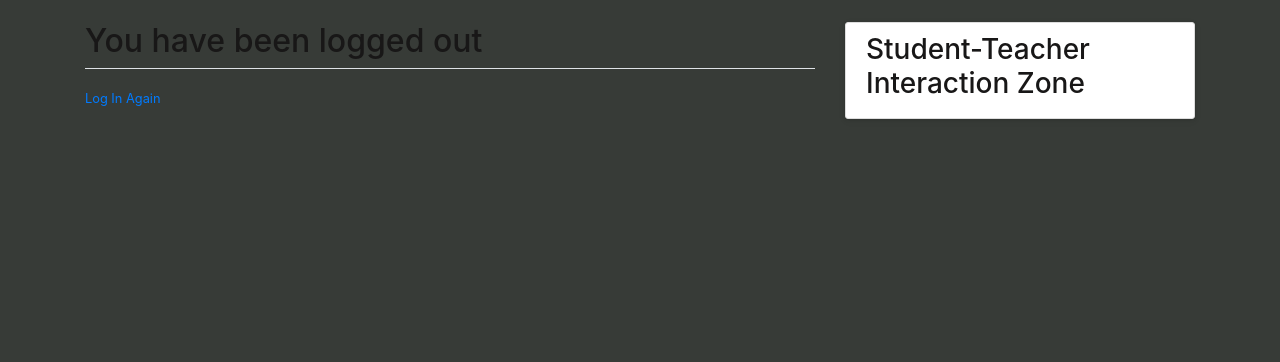
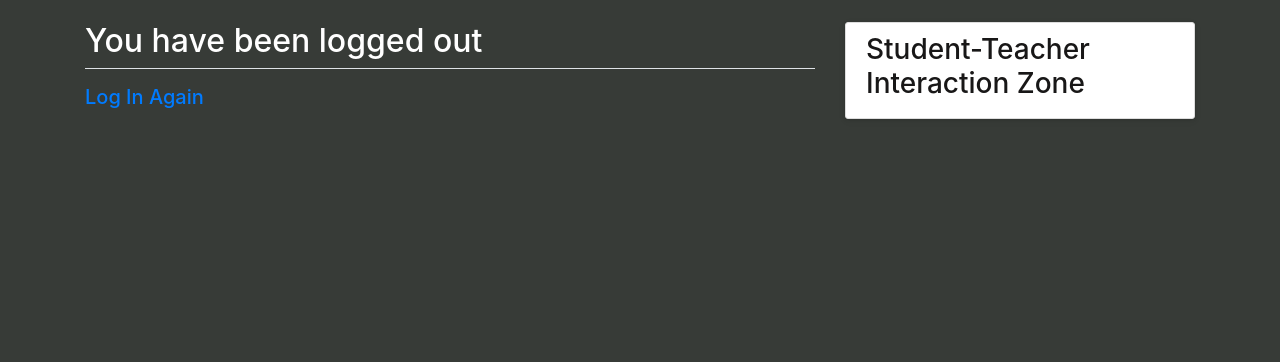
Before and after one commit to Turwash/EduConnectHub, a Django app: template users/templates/users/logout.html in a window 1280 px wide. Shown: the part 58-420 px from the top of the page. Run offline with Django 3.2, Linux system fonts and the light colour scheme; the template is opened without the code that fills it, so the values that code supplies are empty; some libraries are stand-ins or nearby versions.

Commit message:
Add files via upload

```diff
--- a/users/models.py
+++ b/users/models.py
@@ -11,9 +11,9 @@
 
 WING = [
 
-    ('ARMY','ARMY'),
-    ('NAVAL','NAVAL'),
-    ('AIR FORCE','AIR FORCE')
+    ('STUDENT','STUDENT'),
+    ('FACULTY','FACULTY'),
+    ('ADMIN','ADMIN')
 
 ]
 
--- a/users/templates/users/logout.html
+++ b/users/templates/users/logout.html
@@ -3,10 +3,10 @@
   <title>logged out - "EduConnectHub"</title>
 {% endblock %}
  {% block content %}
-<h2>You have been logged out</h2>
+<h2 class="logout">You have been logged out</h2>
 <div class="border-top pt-3 pb-3">
-    <small class="text-muted">
+    <h5 class="text-muted">
         <a href="{% url 'login' %}">Log In Again</a>
-    </small>
+    </h5>
 </div>
 {% endblock content %}
--- a/users/templates/users/profile.html
+++ b/users/templates/users/profile.html
@@ -146,8 +146,8 @@
 	    </article>
 	{% empty %}
 		{% if user_id == request.user %}
-			<p>To add post click Add Post button.</p>
-			<p>To add or edit more information on your profile click on pencil icon.</p>
+			<p class="profilee">To add post click Add Post button.</p>
+			<p class="profilee">To add or edit more information on your profile click on pencil icon.</p>
 			<br>
 		{% endif %}
     {% endfor %}
--- a/users/templates/users/register.html
+++ b/users/templates/users/register.html
@@ -12,7 +12,7 @@
             {{ form|crispy }}
         </fieldset>
         <div class="form-group">
-            <small>By signing up you are agree to follow nccbuddies guidelines (<a href="{% url 'community:guidelines' %}">click here</a> to read)</small>.<br><br>
+            <small>By signing up you are agree to follow our guidelines (<a href="{% url 'community:guidelines' %}">click here</a> to read)</small>.<br><br>
             <button class="btn btn-outline-info btn-sm" type="submit">Sign Up</button>
         </div>
     </form>
```
